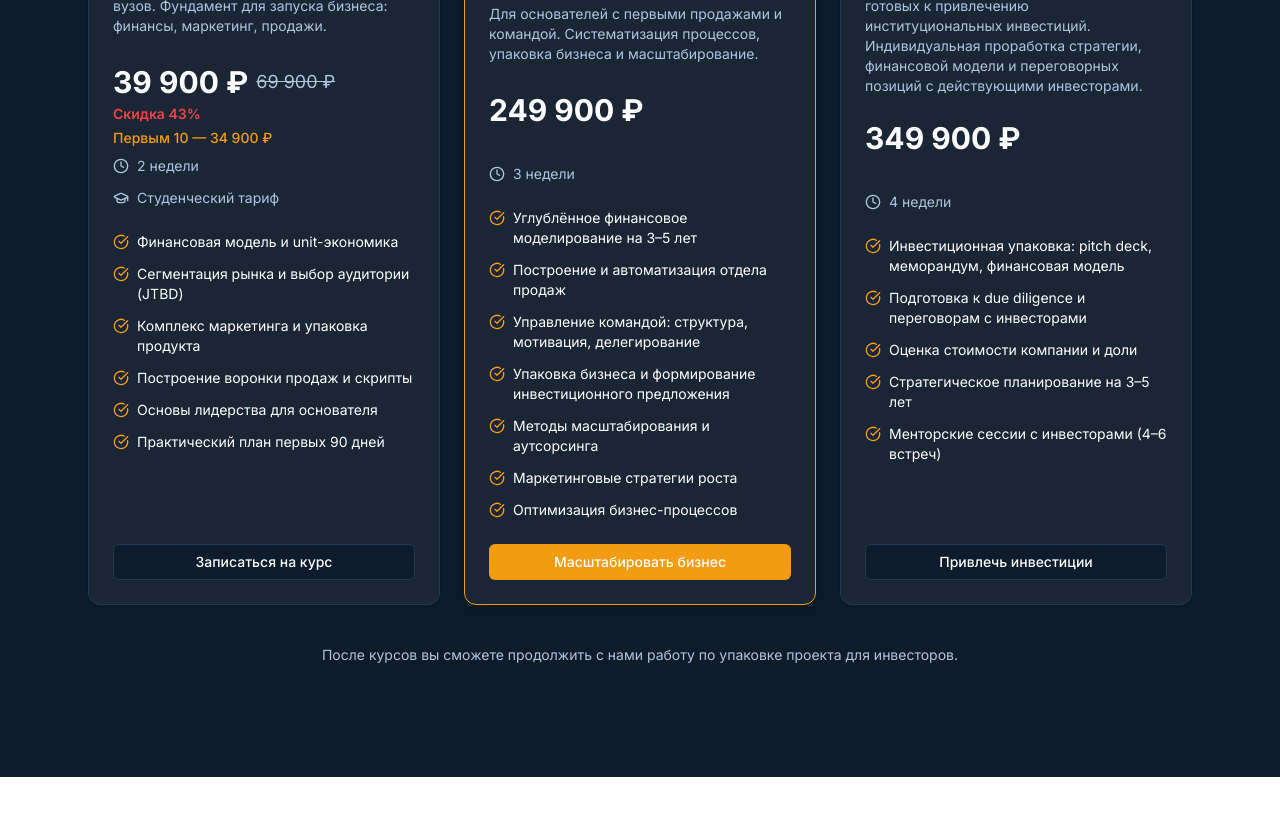
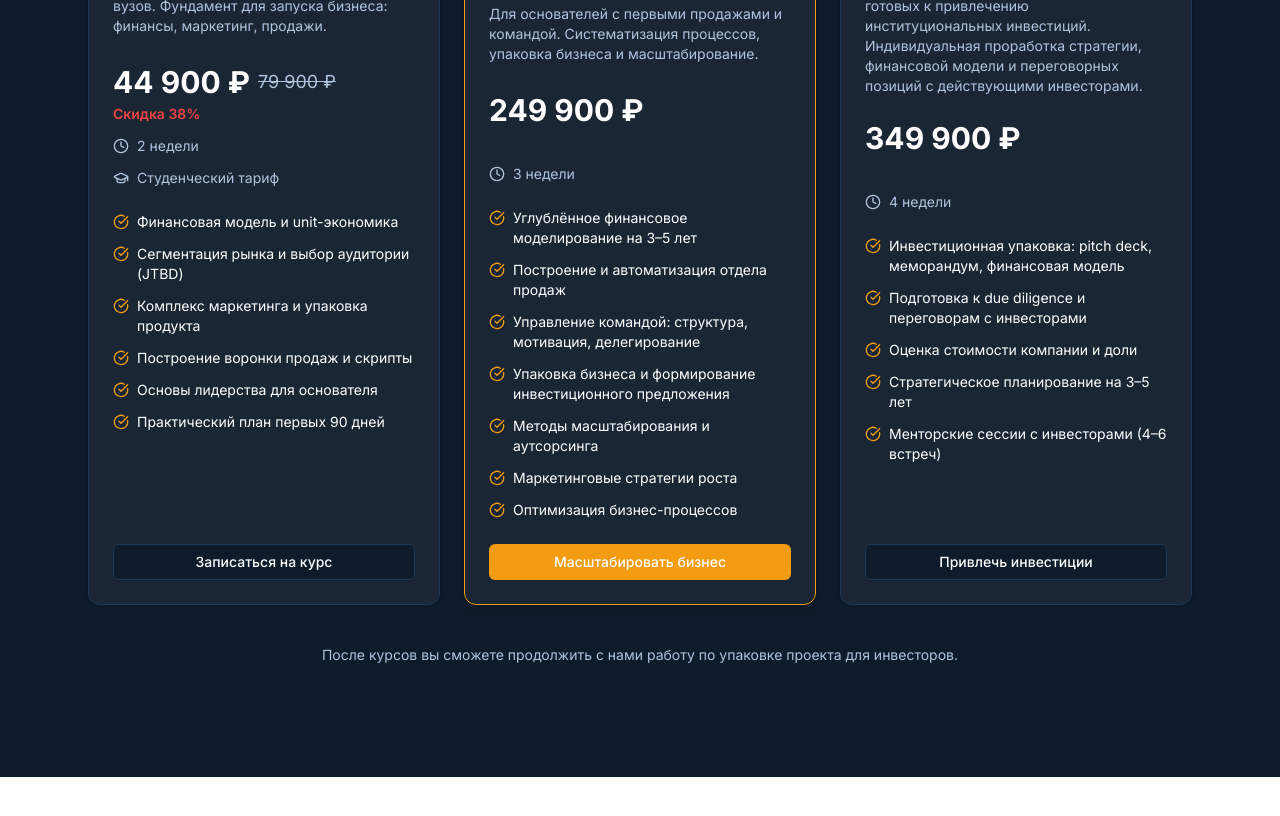
Before and after one commit to BulatMYP/v0-a-metrix-website, a Next.js app: page / in a window 1280 px wide. Shown: the part 3040-3856 px from the top of the page. Built offline with nearby package versions, Linux system fonts and the light colour scheme.

Commit message:
feat: update course pricing and discount details in courses-section.tsx

```diff
--- a/components/home/courses-section.tsx
+++ b/components/home/courses-section.tsx
@@ -8,9 +8,9 @@ const courses = [
   {
     name: "Базовый: «Экономика и продажи»",
     icon: Rocket,
-    price: "39 900 ₽",
-    oldPrice: "69 900 ₽",
-    discount: 43,
+    price: "44 900 ₽",
+    oldPrice: "79 900 ₽",
+    discount: 38,
     description: "Первый поток для студентов технических вузов. Фундамент для запуска бизнеса: финансы, маркетинг, продажи.",
     includes: [
       "Финансовая модель и unit-экономика",
@@ -24,7 +24,7 @@ const courses = [
     timeline: "2 недели",
     highlighted: false,
     badge: "Первый поток",
-    extraOffer: "Первым 10 — 34 900 ₽"
+    /*extraOffer: "Первым 10 — 34 900 ₽"  */
   },
   {
     name: "Профессиональный: «Запуск и масштабирование»",
```
